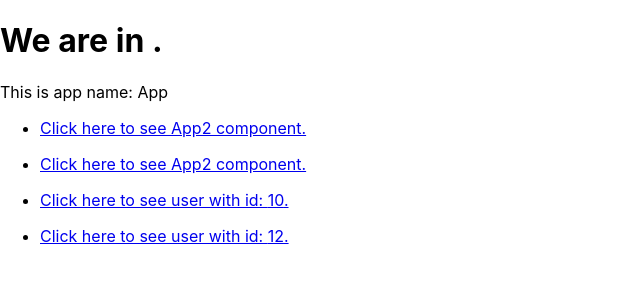
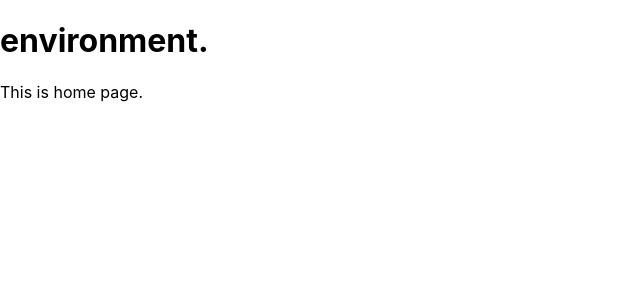
Before and after one commit to soroushkhosravi/my-react-app, a React (Create React App) app: page / in a window 1280 px wide. Shown: the top 300 px of the page, without its empty margins (0-640 px from the left). Built offline with nearby package versions, Linux system fonts and the light colour scheme; sample sign-in values are in the browser's storage.

Commit message:
the function for adding jwt is added.

```diff
--- a/src/App.js
+++ b/src/App.js
@@ -1,37 +1,46 @@
 import './App.css';
 import {Link, useParams, useNavigate} from "react-router-dom";
 import { useState, useEffect } from 'react';
+
+function JWTMissed(){
+	return localStorage.getItem("jwt_token") === null
+}
+function SetJWT(){
+	console.log(window.location.origin)
+	window.location.assign('http://127.0.0.1/login?next_url=' + window.location.origin + '/jwt');
+	return
+}
+
+function needsJWTSet(){
+	let needsJWT = false;
+	if (JWTMissed()){
+		SetJWT();
+		needsJWT = true;
+	}
+	return needsJWT;
+}
+
 function App(props) {
-
 	  const names = props.names;
 	  const users = props.users;
-	  if(localStorage.getItem("jwt_token") === null){
-	    console.log(window.location.origin)
-		window.location.assign('http://127.0.0.1/login?next_url=' + window.location.origin + '/jwt');
-		return
+	  if (needsJWTSet()){
+	    return
 	  }
       return (
         <div>
-	        <h1> We are in {process.env.REACT_APP_ENV}.</h1>
-	        <p> This is app name: {props.name}</p>
-	        {
-	            names.map(
-	                (name) => (<ul><li><Link to="app2" target="_blank">Click here to see App2 component.</Link></li></ul>)
-	            )
-	        }
-	        {
-	            users.map(
-	                (user) => (<ul><li><Link to={"user/" + user} target="_blank">Click here to see user with id: {user}.</Link></li></ul>)
-	            )
-	        }
+	        <h1>{process.env.REACT_APP_ENV} environment.</h1>
+	        <p> This is home page.</p>
         </div>
       )
 }
 
 function App2(props) {
+	  if (needsJWTSet()){
+	    return
+	  }
       return (
         <div>
-	        <p1> We are in {props.name} now.</p1>
+	        <p> We are in {props.name} now.</p>
         </div>
       )
 }
```
